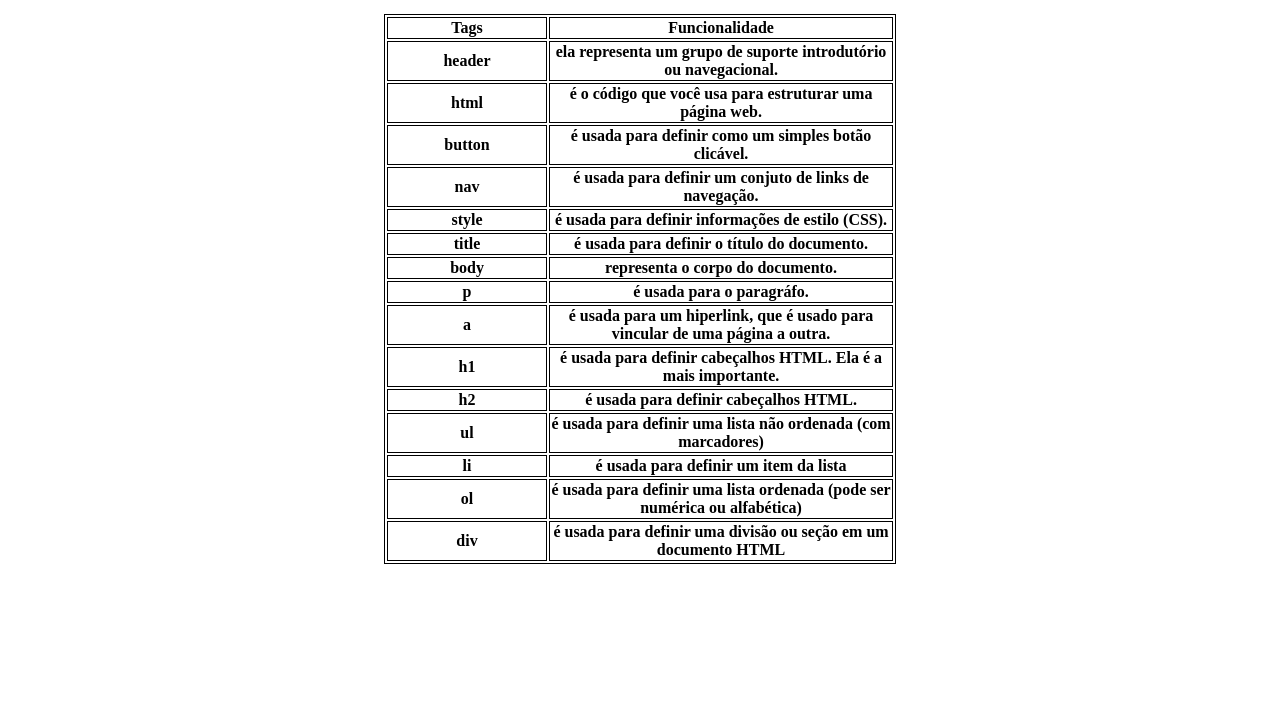
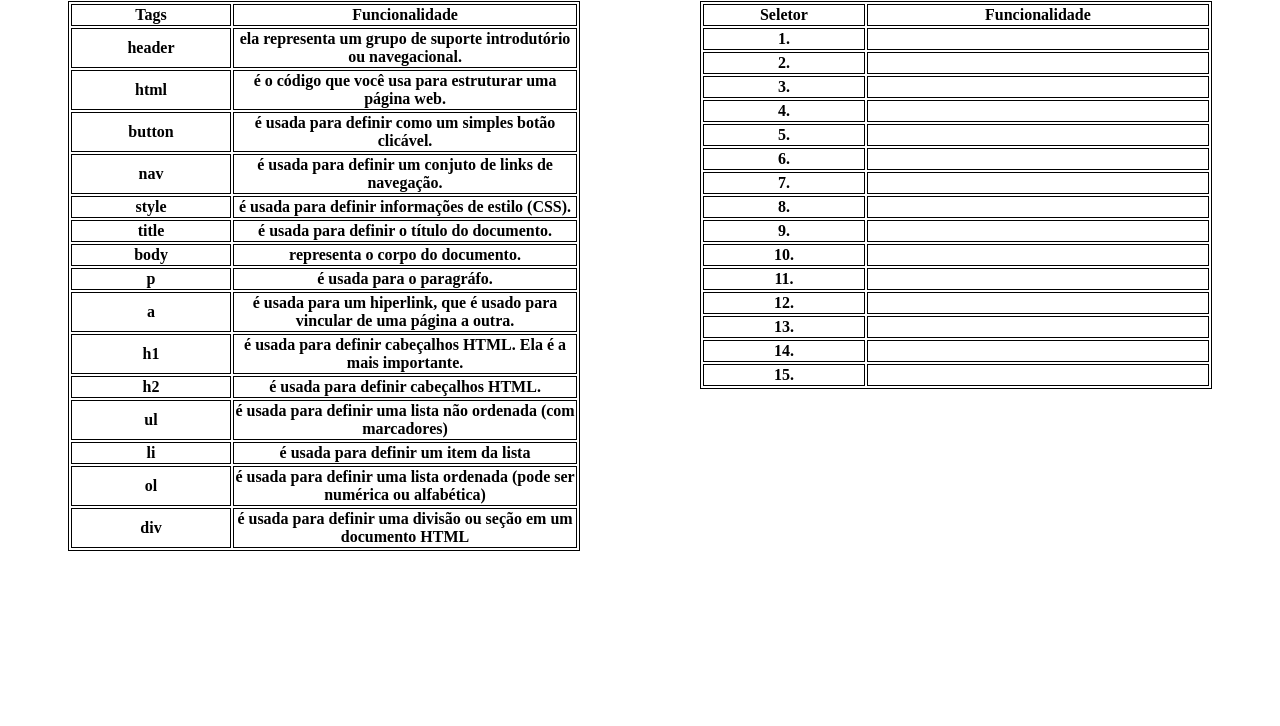
Before and after one commit to MatthiasBarbosa/first-project, a plain HTML site: page tabela.html in a window 1280 px wide. Shown: the part 74-800 px from the top of the page. Drawn offline with Linux system fonts and the light colour scheme.

Commit message:
Adicionando lista

```diff
--- a/tabela.html
+++ b/tabela.html
@@ -9,6 +9,8 @@
 
 </head>
 <body>
+    <section>
+        <div>
         <h1>Tags HTML</h1>
             <table>
                 <tr>
@@ -75,8 +77,83 @@
                     <th>div</th>
                     <td>é usada para definir uma divisão ou seção em um documento HTML</td>
                 </tr>
+            </table>
+        </div>
+
+        <div>
+        <h1>Seletores CSS</h1>
+        <table>
+            <thead>
+                <tr>
+                    <th>Seletor</th>
+                    <th>Funcionalidade</th>
+                </tr>
+            </thead>
+            <tbody>
+                <tr>
+                    <th>1.</th>
+                    <td></td>
+                </tr>
+                <tr>
+                    <th>2.</th>
+                    <td></td>
+                </tr>
+                <tr>
+                    <th>3.</th>
+                    <td></td>
+                </tr>
+                <tr>
+                    <th>4.</th>
+                    <td></td>
+                </tr>
+                <tr>
+                    <th>5.</th>
+                    <td></td>
+                </tr>
+                <tr>
+                    <th>6.</th>
+                    <td></td>
+                </tr>
+                <tr>
+                    <th>7.</th>
+                    <td></td>
+                </tr>
+                <tr>
+                    <th>8.</th>
+                    <td></td>
+                </tr>
+                <tr>
+                    <th>9.</th>
+                    <td></td>
+                </tr>
+                <tr>
+                    <th>10.</th>
+                    <td></td>
+                </tr>
+                <tr>
+                    <th>11.</th>
+                    <td></td>
+                </tr>
+                <tr>
+                    <th>12.</th>
+                    <td></td>
+                </tr>
+                <tr>
+                    <th>13.</th>
+                    <td></td>
+                </tr>
+                <tr>
+                    <th>14.</th>
+                    <td></td>
+                </tr>
+                <tr>
+                    <th>15.</th>
+                    <td></td>
+                </tr>
+            </tbody>
 
         </table>
-
+        </div>
+    </section>
 </body>
 </html>
```
Lines whose indentation alone changed are shown as unchanged.
